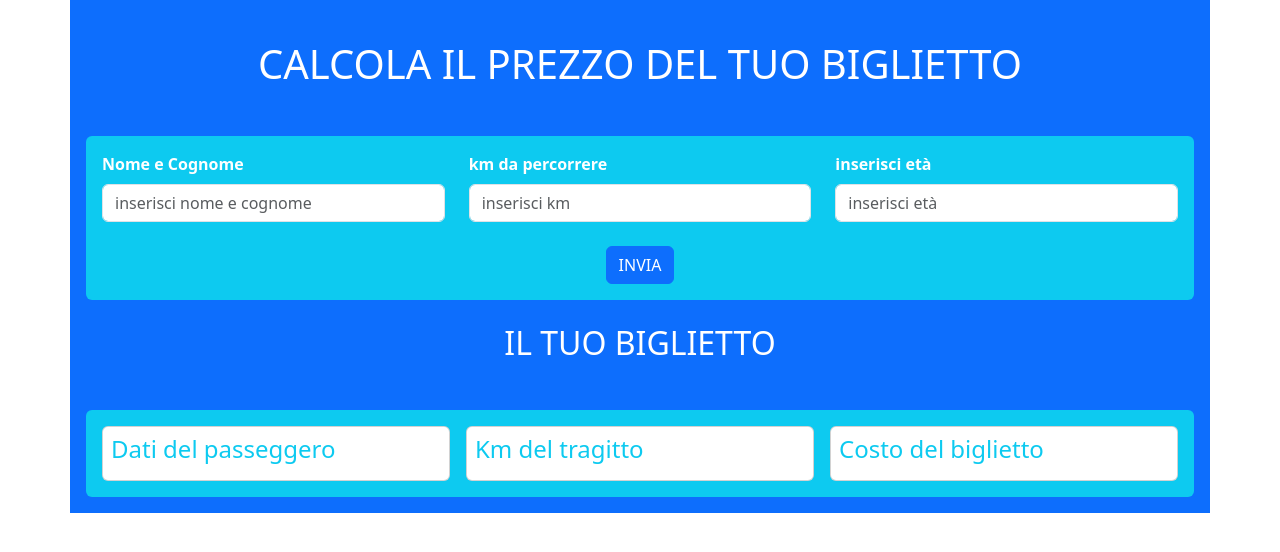
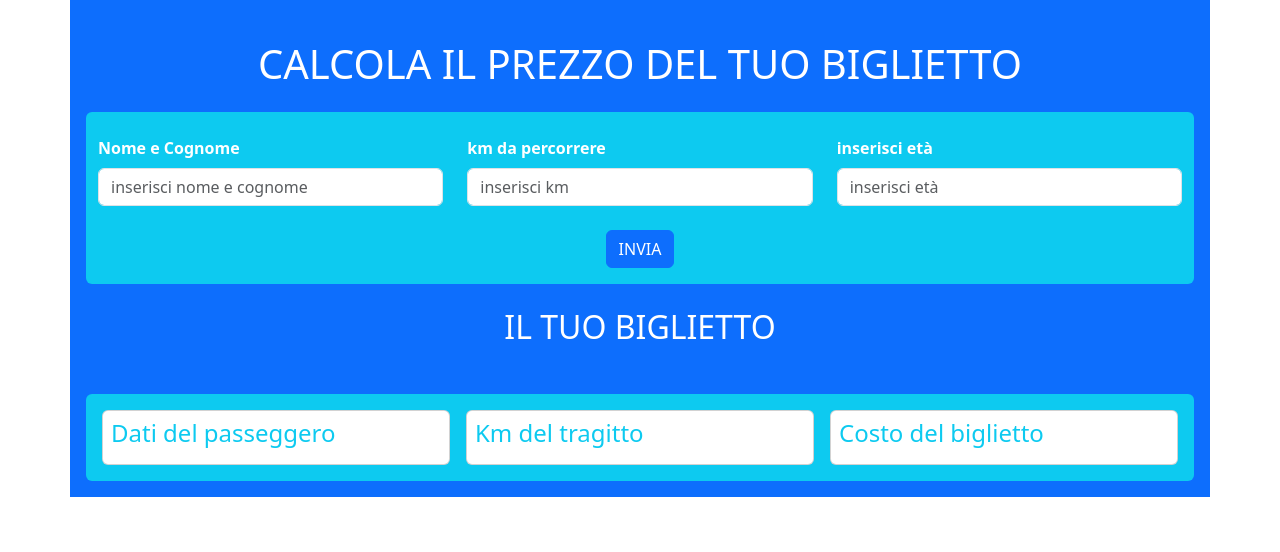
Before and after one commit to Marco-Bacci/js-biglietto-treno-form, a plain HTML site: page index.html in a window 1280 px wide. Drawn offline with nearby package versions, Linux system fonts and the light colour scheme.

Commit message:
fix: padding bottom container

```diff
--- a/index.html
+++ b/index.html
@@ -17,7 +17,7 @@
       <h1 class="text-center text-white m-4">
         CALCOLA IL PREZZO DEL TUO BIGLIETTO
       </h1>
-      <div class="container mt-5 p-3 bg-info rounded">
+      <div class="container mt-5 pb-3 bg-info rounded">
         <div class="row g-4">
           <form action="">
             <div class="row g-4">
```
